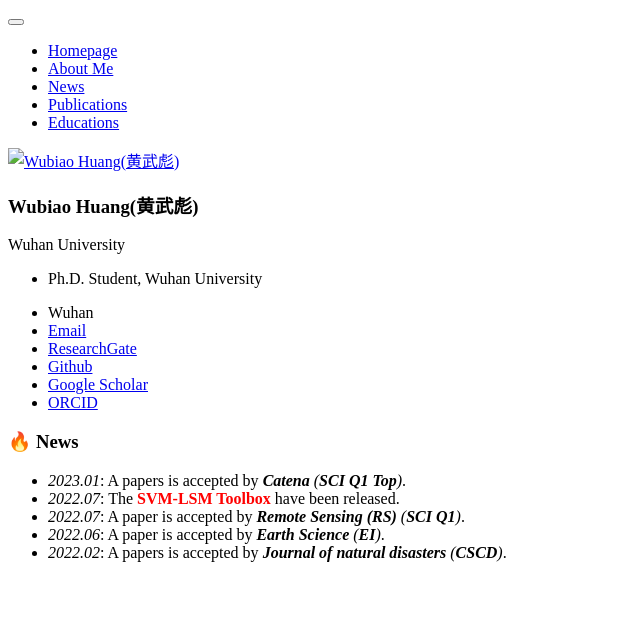
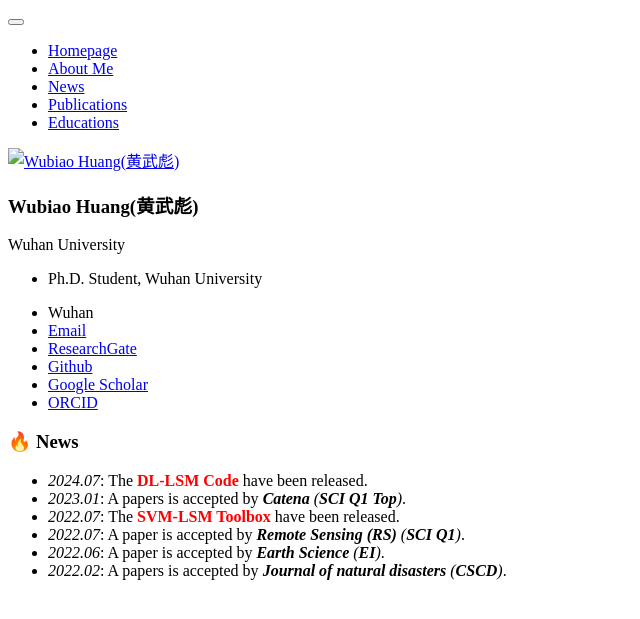
Before and after one commit to HuangWBill/HuangWBill.github.io, a Jekyll site: the page built from _pages/includes/news.md, in a window 1280 px wide. Shown: the top 619 px of the page, without its empty margins (0-640 px from the left). Built offline with Jekyll 4.4.1, drawn with Linux system fonts in a browser that asks for light colours; our own code applies the rules of GitHub Pages for plain Markdown files.

Commit message:
Update news.md

```diff
--- a/_pages/includes/news.md
+++ b/_pages/includes/news.md
@@ -1,4 +1,5 @@
 # 🔥 News
+- *2024.07*: The **<font color="red">DL-LSM Code</font>** have been released.
 - *2023.01*: A papers is accepted by ***Catena** (**SCI Q1 Top**)*.
 - *2022.07*: The **<font color="red">SVM-LSM Toolbox</font>** have been released.
 - *2022.07*: A paper is accepted by ***Remote Sensing (RS)** (**SCI Q1**)*.
```
